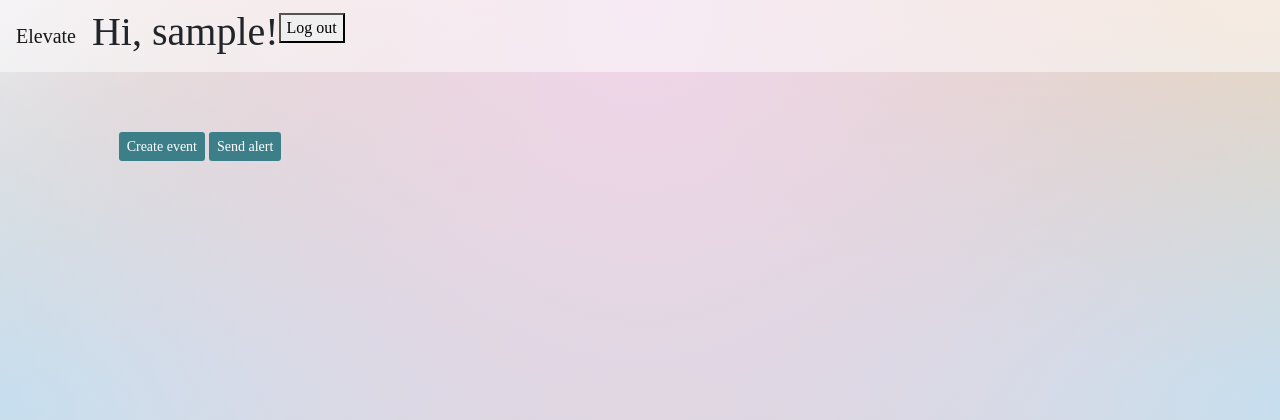
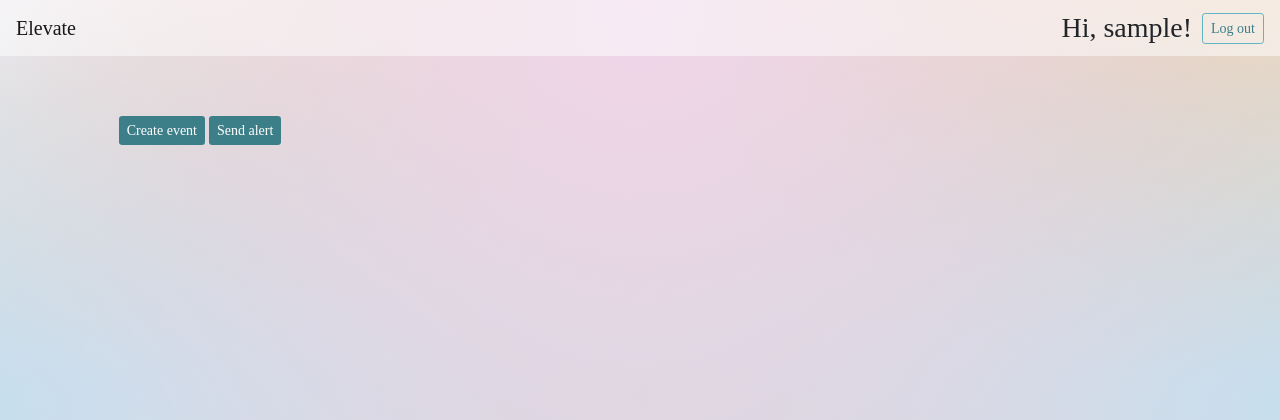
Before and after one commit to lindsey-h/Project-Elevate, a Flask app: page / in a window 1280 px wide. Shown: the top 420 px of the page. Run offline with Flask 2, Linux system fonts and the light colour scheme; the visitor is signed in with stand-in values (Sample User, id 1); data comes from the database, SQL or seed files in the repository; some libraries are stand-ins or nearby versions.

Commit message:
Changed element alignment on header

```diff
--- a/static/css/style.css
+++ b/static/css/style.css
@@ -25,6 +25,10 @@ body {
   margin-bottom: 60px;
   padding-left: 1rem;
   padding-right: 1rem;
+}
+
+h1, h2, h3, h4, h5, h6 {
+  margin-bottom: 0;
 }
 
 .bg-light {
--- a/templates/home.html
+++ b/templates/home.html
@@ -8,12 +8,26 @@
 
 {% block body %}
 
-<nav class="navbar navbar-expand-lg navbar-light bg-light">
+<!-- <nav class="navbar navbar-expand-lg navbar-light bg-light">
   <a class="navbar-brand" href="#">Elevate</a>
-  <h1 id="page-title">Hi, {{current_user.fname}}!</h1>
 
-  <p><a href='/logout'><button>Log out</button></a></p>
+  <div class="d-flex">
 
+    <div class="ml-auto p-2"><h1 id="page-title">Hi, {{current_user.fname}}!</h1></div>
+
+    <div class="ml-auto p-2"><p><a href='/logout'><button>Log out</button></a></p></div>
+
+
+  </div>
+
+</nav> -->
+
+<nav class="navbar navbar-light bg-light">
+  <a class="navbar-brand">Elevate</a>
+  <div class="d-flex">
+    <h3 id="page-title align-self-center" style="display: inline; margin-right: 10px">Hi, {{current_user.fname}}!</h3>
+    <button type="button" class="btn update-event btn-outline-primary btn-sm align-self-center" href="/logout">Log out</button>
+  </div>
 </nav>
 
   <div class="container-fluid">
```
